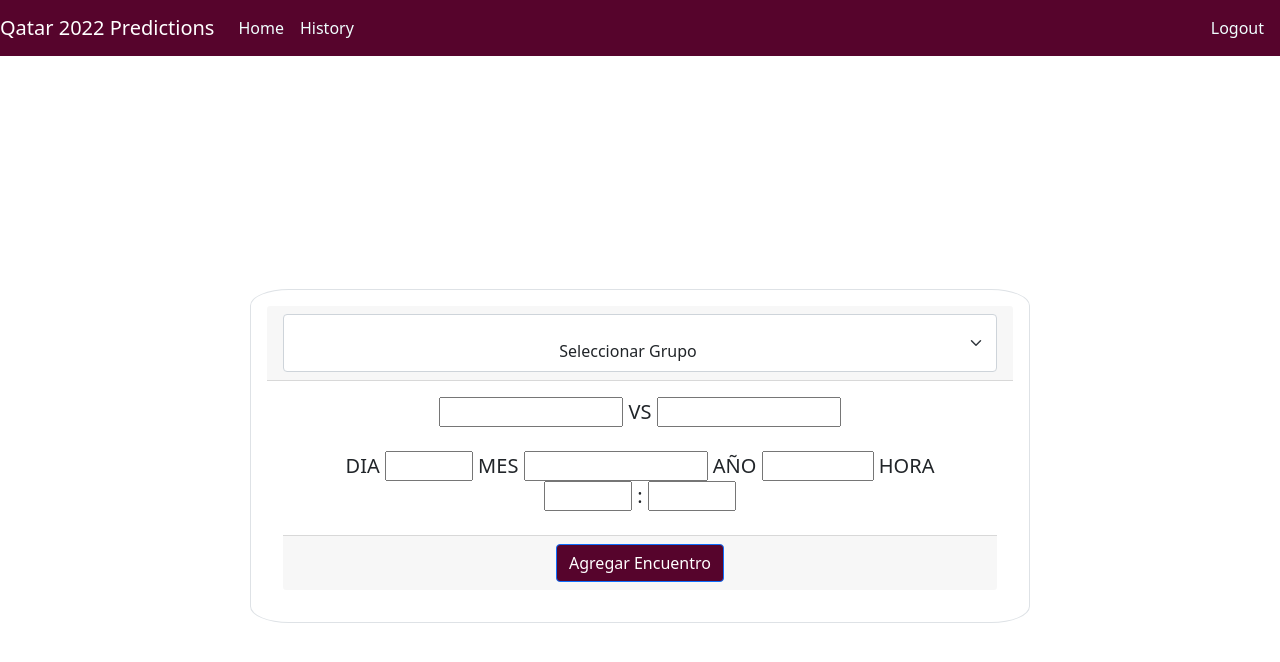
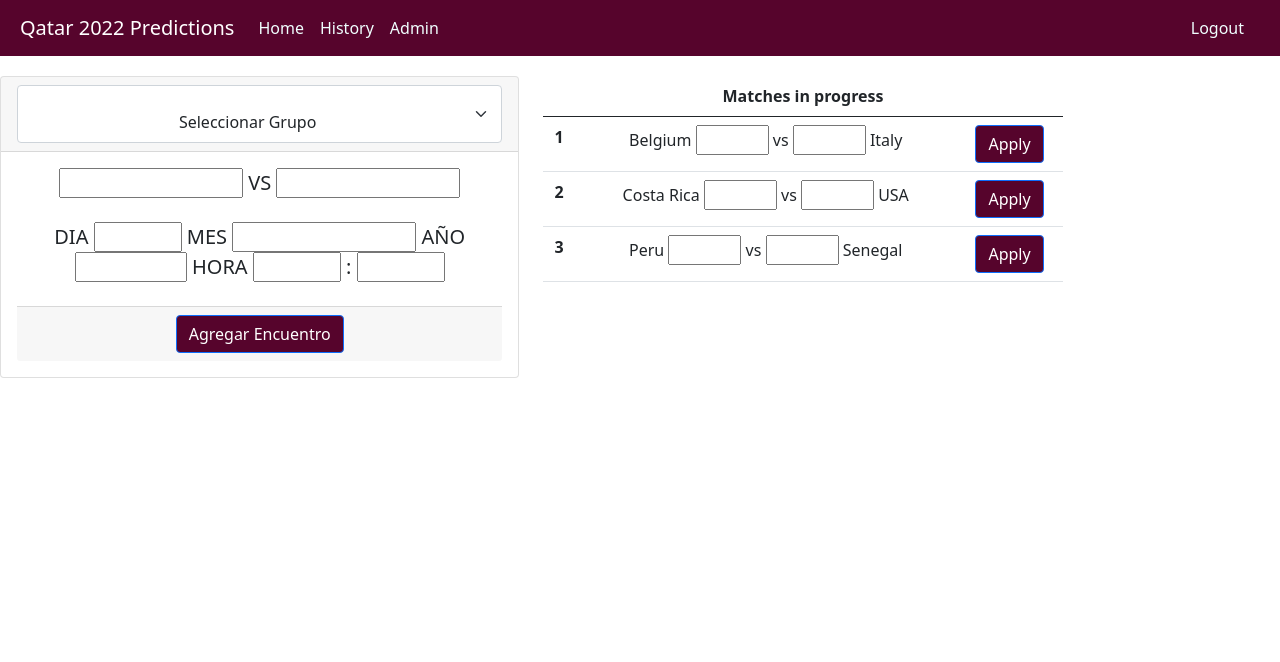
Before and after one commit to UAO-Developers/2022_01_team_robot, a plain HTML site: page admin.html in a window 1280 px wide. Drawn offline with nearby package versions, Linux system fonts and the light colour scheme.

Commit message:
add section to register match's results

```diff
--- a/admin.html
+++ b/admin.html
@@ -1,15 +1,17 @@
 <!DOCTYPE html>
 <html lang="en">
+
 <head>
   <meta charset="UTF-8">
   <meta http-equiv="X-UA-Compatible" content="IE=edge">
   <meta name="viewport" content="width=device-width, initial-scale=1.0">
-    <link href="https://cdn.jsdelivr.net/npm/bootstrap@5.0.2/dist/css/bootstrap.min.css" rel="stylesheet" integrity="sha384-EVSTQN3/azprG1Anm3QDgpJLIm9Nao0Yz1ztcQTwFspd3yD65VohhpuuCOmLASjC" crossorigin="anonymous">
-    <link rel="stylesheet" href="Admin.css">
+  <link href="https://cdn.jsdelivr.net/npm/bootstrap@5.0.2/dist/css/bootstrap.min.css" rel="stylesheet"
+    integrity="sha384-EVSTQN3/azprG1Anm3QDgpJLIm9Nao0Yz1ztcQTwFspd3yD65VohhpuuCOmLASjC" crossorigin="anonymous">
+  <link rel="stylesheet" href="./styles/admin.css">
   <title>Document</title>
 </head>
-<body >
 
+<body>
   <section id="container-fluid">
     <header>
       <nav class="navbar navbar-expand-lg navbar-light justify-content-between">
@@ -21,14 +23,18 @@
             </li>
             <li class="nav-item">
               <a class="nav-link" href="#" id="nav-option">History</a>
+            </li>
+            <li class="nav-item">
+              <a class="nav-link" href="#" id="nav-option">Admin</a>
+            </li>
           </ul>
           <a class="nav-link" href="#" id="nav-option">Logout</a>
         </div>
       </nav>
     </header>
-  <div class="container">
-  <div class="abs-center">
-    <form action="#" class="border p-3 form">
+    <div class="row">
+      <section class="col-lg-5 justify-content-center text-center">
+        <div class="card text-center">
           <div class="card-header">
             <div class="form-floating">
               <select class="form-select" id="floatingSelect" aria-label="Floating label select example">
@@ -42,20 +48,47 @@
                 <option class="text-center" value="6">Grupo G</option>
                 <option class="text-center" value="6">Grupo H</option>
               </select>
-
             </div>
           </div>
           <div class="card-body text-center" style="border-radius: 5%">
             <h5> <input type="text" maxlength="10" size="10"> VS <input type="text" size="10" maxlength="10"> </h5>
             <div class="card-body text-center">
-        <h5 class="fecha"> DIA <input type="text" maxlength="2" size="2"> MES <input type="text" size="10" maxlength="10"> AÑO <input type="text" size="4" maxlength="4"> HORA <input type="text" size="2" maxlength="2"> : <input type="text" size="2" maxlength="2"> </h5>
-      </div >
+              <h5 class="fecha"> DIA <input type="text" maxlength="2" size="2"> MES <input type="text" size="10"
+                  maxlength="10"> AÑO <input type="text" size="4" maxlength="4"> HORA <input type="text" size="2"
+                  maxlength="2"> : <input type="text" size="2" maxlength="2"> </h5>
+            </div>
             <div class="card-footer">
-      <a href="#" style="background-color: #56042C;" class="btn btn-primary" id="btn-apply-prediction">Agregar Encuentro</a>
+              <a href="#" class="btn btn-primary" id="btn-apply-prediction">Agregar Encuentro</a>
             </div>
           </div>
-  </form>
         </div>
+      </section>
+      <section class="col-lg-5 justify-content-center text-center" id="matches_in_progress">
+        <table class="table">
+          <thead id="thead-score-table">
+            <tr>
+              <th scope="col" colspan="3">Matches in progress</th>
+            </tr>
+          </thead>
+          <tbody>
+            <tr>
+              <th scope="row">1</th>
+              <td>Belgium <input type="text" maxlength="2" size="2"> vs <input type="text" maxlength="2" size="2"> Italy</td>
+              <td><a href="#" class="btn btn-primary" id="btn-apply-prediction">Apply</a></td>
+            </tr>
+            <tr>
+              <th scope="row">2</th>
+              <td>Costa Rica <input type="text" maxlength="2" size="2"> vs <input type="text" maxlength="2" size="2"> USA</td>
+              <td><a href="#" class="btn btn-primary" id="btn-apply-prediction">Apply</a></td>
+            </tr>
+            <tr>
+              <th scope="row">3</th>
+              <td>Peru <input type="text" maxlength="2" size="2"> vs <input type="text" maxlength="2" size="2"> Senegal</td>
+              <td><a href="#" class="btn btn-primary" id="btn-apply-prediction">Apply</a></td>
+            </tr>
+          </tbody>
+        </table>
+      </section>
     </div>
 
 
@@ -65,4 +98,5 @@
       integrity="sha384-ka7Sk0Gln4gmtz2MlQnikT1wXgYsOg+OMhuP+IlRH9sENBO0LRn5q+8nbTov4+1p"
       crossorigin="anonymous"></script>
 </body>
+
 </html>
--- a/admin.css
+++ b/styles/admin.css
@@ -11,6 +11,16 @@ header{
 
 #nav-option{
     color: azure;
+}
+
+#btn-apply-prediction{
+    background-color: #56042C;
+    color: white;
+}
+
+#btn-apply-prediction:hover{
+    background-color: greenyellow;
+    color: black;
 }
 
 #nav-option:hover{
@@ -31,3 +41,9 @@ header{
     background-color: white;
     border-radius: 5%;
   }
+
+  nav{
+    padding: 20px;
+    background-color: #56042C;
+    margin-bottom: 20px;
+}
```
Lines whose indentation alone changed are shown as unchanged.
